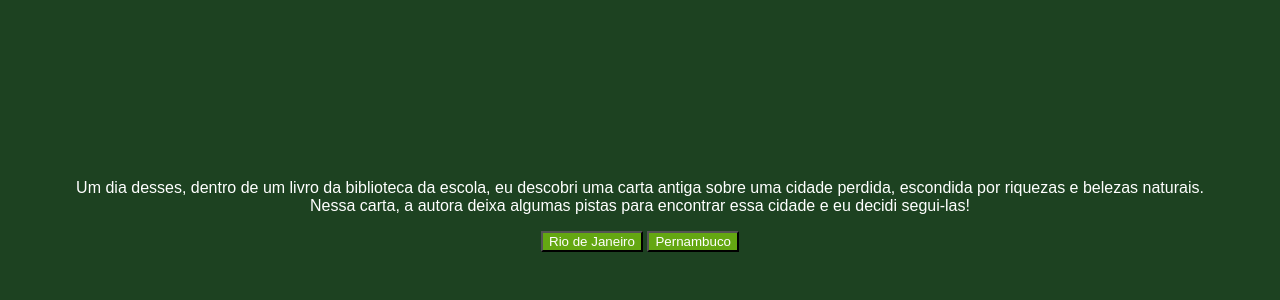
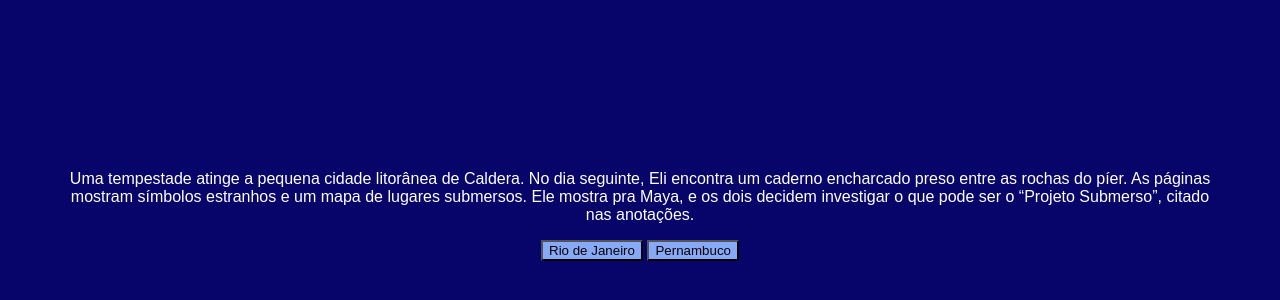
Before and after one commit to annepereiramoraes-rgb/Cidade-Submersa, a plain HTML site: page index.html in a window 1280 px wide. Shown: the part 152-452 px from the top of the page. Drawn offline with Linux system fonts and the light colour scheme; a web font is replaced by a local one.

Commit message:
Add files via upload

```diff
--- a/index.html
+++ b/index.html
@@ -14,17 +14,23 @@
     <main>
         <div class="passo ativo" id="passo-0">
             <img src="cenario-passo0.png" alt="">
-            <p>Um dia desses, dentro de um livro da biblioteca da escola, eu descobri uma carta antiga sobre uma cidade perdida, escondida por riquezas e belezas naturais. Nessa carta, a autora deixa algumas pistas para encontrar essa cidade e eu decidi segui-las!</p>
+            <p>Uma tempestade atinge a pequena cidade litorânea de Caldera.
+No dia seguinte, Eli encontra um caderno encharcado preso entre as rochas do píer. As páginas mostram símbolos estranhos e um mapa de lugares submersos.
+Ele mostra pra Maya, e os dois decidem investigar o que pode ser o “Projeto Submerso”, citado nas anotações.</p>
             <button class="btn-proximo" data-proximo="1">Rio de Janeiro</button>
             <button class="btn-proximo" data-proximo="2">Pernambuco</button>
         </div>
         <div class="passo" id="passo-1">
-            <p>Você começa sua jornada no Rio de Janeiro, subindo o Pico da Tijuca ao amanhecer para encontrar a primeira pista.</p>
+            <p>O chão da fábrica range, e o ar é denso. O barulho do mar parece mais alto ali dentro.
+Entre as máquinas antigas, há símbolos iguais aos do caderno.
+</p>
             <button class="btn-proximo" data-proximo="3">Procurar a pista no topo do pico</button>
             <button class="btn-proximo" data-proximo="4">Desistir e voltar para casa</button>
         </div>
         <div class="passo" id="passo-2">
-            <p>Em Pernambuco, você visita a histórica cidade de Olinda. Na carta, uma das pistas indica que para localizar a entrada para a cidade perdida você deve procurar a próxima pista em um dos pontos turísticos da cidade. Por qual você começa?</p>
+            <p>O mapa leva a uma parte esquecida da cidade, onde há canais encobertos por água escura.
+Enquanto mergulham, uma luz azul aparece no fundo. É um homem com roupa de mergulho, que se apresenta como Orion.
+</p>
             <button class="btn-proximo" data-proximo="5">Investigar as igrejas antigas</button>
             <button class="btn-proximo" data-proximo="6">Explorar as praias próximas</button>
         </div>
--- a/style.css
+++ b/style.css
@@ -1,6 +1,6 @@
 
 body {
-    background-color: #1D4221;
+    background-color: #070569;
     color: white;
     font-family: "Bai Jamjuree", sans-serif;
     display: flex;
@@ -11,8 +11,8 @@ body {
 }
 
 button {
-    background-color: #64A712;
-    color: white;
+    background-color: #86aaf8;
+    color: rgb(10, 0, 0);
     font-family: "Bai Jamjuree", sans-serif;
 }
 
```
